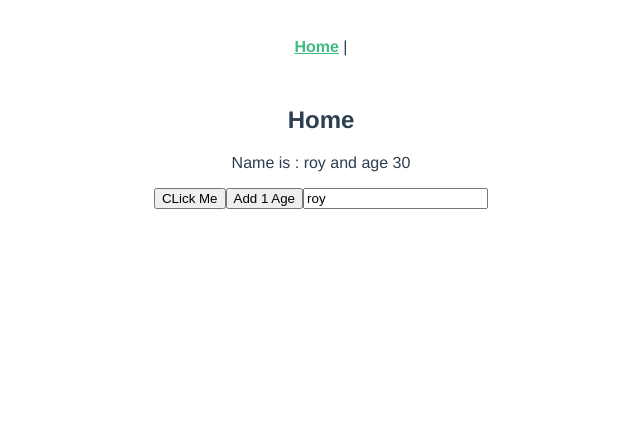
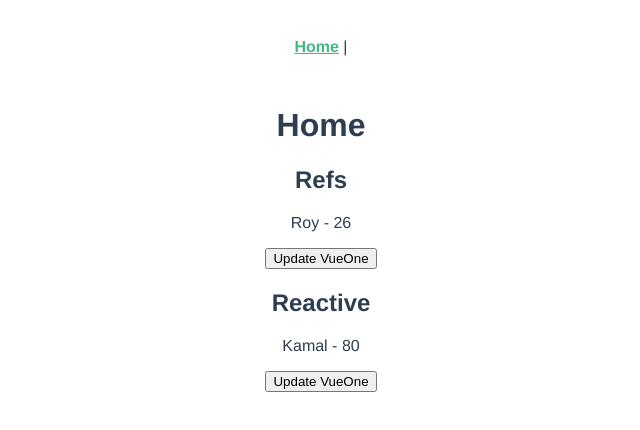
Before and after one commit to SHENEL98/Vue-basic, a Vue app in the folder composition_api/: page / in a window 1280 px wide. Shown: the top 430 px of the page, without its empty margins (319-959 px from the left). Built offline with nearby package versions, Linux system fonts and the light colour scheme.

Commit message:
Ref vs reactive

```diff
--- a/composition_api/src/views/HomeView.vue
+++ b/composition_api/src/views/HomeView.vue
@@ -1,45 +1,40 @@
 <template>
   <div class="home">
-   <h2>Home</h2>
-   <p ref="p">Name is : {{ name }} and age {{ age }}</p>
+    <h1>Home</h1>
+    <h2>Refs</h2>
+    <p>{{ vueOne.name }} - {{ vueOne.age }}</p>
+    <button @click="updateVueOne">Update VueOne</button>
 
-   <button @click="handleClick">CLick Me</button>
-    <button @click="age++">Add 1 Age</button>
-   <input type="text" v-model="name">
+    <h2>Reactive</h2>
+    <p>{{ vueTwo.name }} - {{ vueTwo.age }}</p>
 
-   </div>
+    <button @click="updateVueTwo">Update VueOne</button>
+
+  </div>
 </template>
 
 <script>
-import { ref } from 'vue'
+import { ref, reactive } from "vue";
 
 export default {
-  name: 'HomeView',
-  setup(){
-    console.log('setup')
+  name: "HomeView",
+  setup() {
+     const vueOne = ref({name:'Roy',age:26})
+     const vueTwo = reactive({name:'Kamal',age:80})
 
-    const name = ref('roy')
-    const age = ref(30)
+     const updateVueOne = () => {
+      vueOne.value.age = 30
+     }
+
+     const updateVueTwo = () => {
+      vueTwo.age = 87
+     }
 
 
+    return {
+      vueOne, updateVueOne, vueTwo,updateVueTwo
+    };
+  },
 
-    const handleClick = () => {
-      name.value = 'Kamal'
-      age.value = 25
-
-    }
-
-    return{
-      name,
-      age,
-      handleClick
-    }
-  },
-  data(){
-    return{
-      score: 5
-    }
-  }
-
-}
+};
 </script>
```
Also changed, not shown: 1 other file (tests, documents, lock files or other folders).
